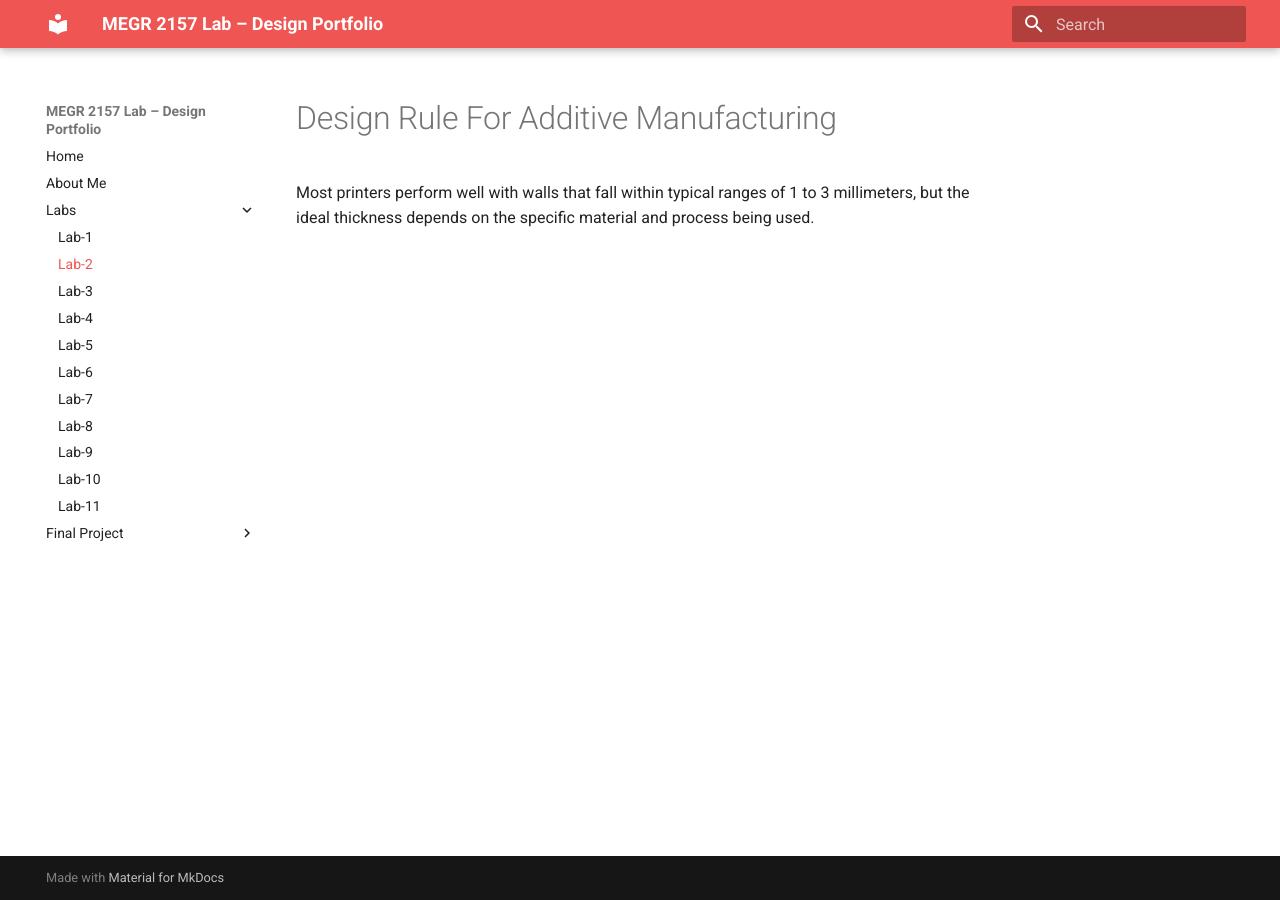
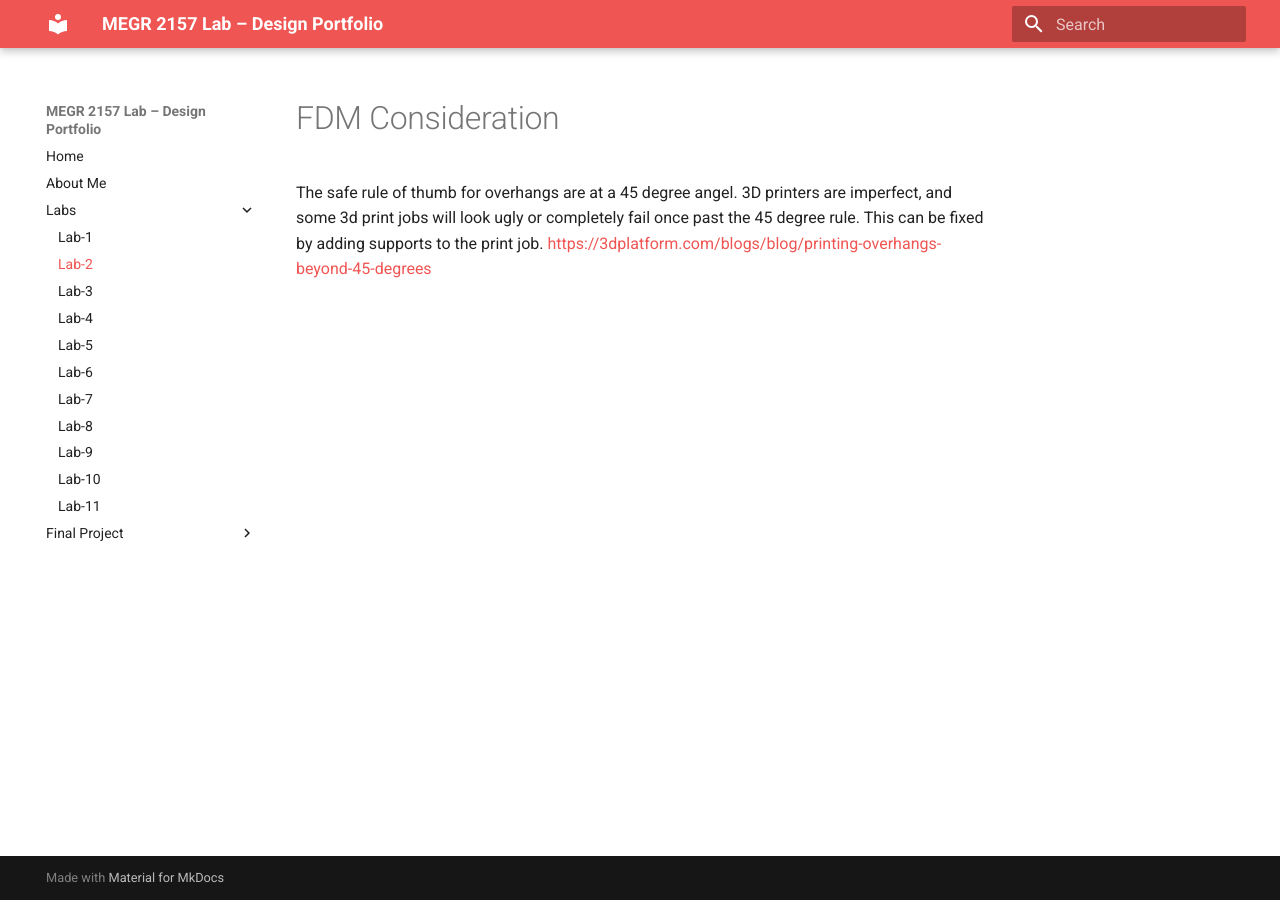
Before and after one commit to josef-chelala/megr2157-lab-portfolio, an MkDocs documentation site: the page built from docs/Labs/L02/index.md, in a window 1280 px wide. Built offline with MkDocs 1.6.1 and Material for MkDocs 9.7.7, drawn with Linux system fonts in a browser that asks for light colours.

Commit message:
Update index.md
Fix

```diff
--- a/docs/Labs/L02/index.md
+++ b/docs/Labs/L02/index.md
@@ -1,2 +1,3 @@
-# Design Rule For Additive Manufacturing
-Most printers perform well with walls that fall within typical ranges of 1 to 3 millimeters, but the ideal thickness depends on the specific material and process being used.
+# FDM Consideration
+The safe rule of thumb for overhangs are at a 45 degree angel. 3D printers are imperfect, and some 3d print jobs will look ugly or completely fail once past the 45 degree rule. This can be fixed by adding supports to the print job.
+[https://3dplatform.com/blogs/blog/printing-overhangs-beyond-45-degrees](https://sovol.eu/blogs/new/45-degree-rule-3d-printing-overhangs-support-quality-guide)
```
